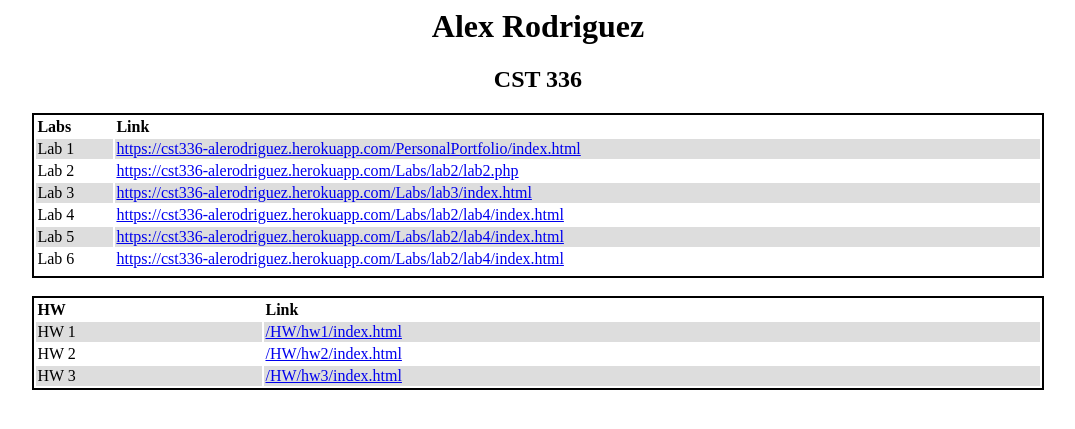
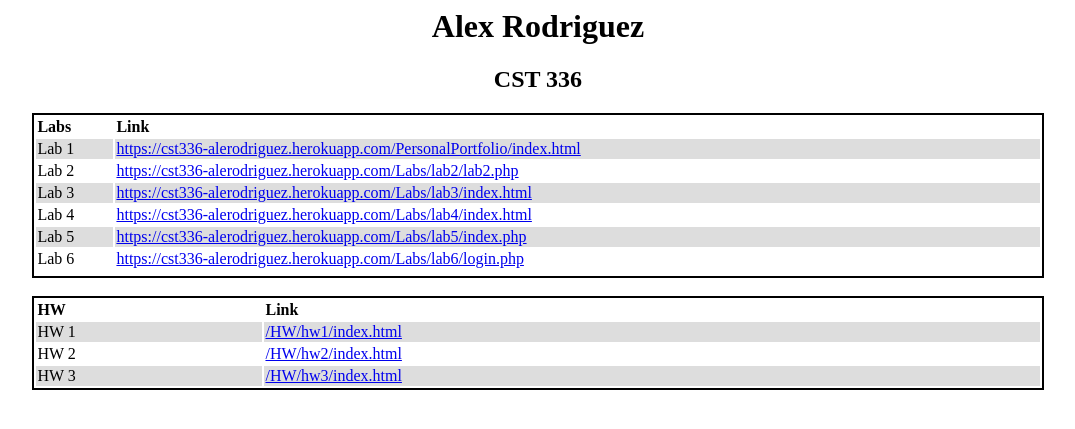
Before and after one commit to alerodriguezz/cst336, a PHP site: page / in a window 1280 px wide. Shown: the top 429 px of the page, without its empty margins (102-1177 px from the left). Run offline with PHP 8.4, Linux system fonts and the light colour scheme.

Commit message:
link updates

```diff
--- a/index.php
+++ b/index.php
@@ -55,18 +55,18 @@
             </tr>
                <tr>
                 <td>Lab 4</td>
-                    <td> <a target="_blank" href="https://cst336-alerodriguez.herokuapp.com/Labs/lab4/index.html">https://cst336-alerodriguez.herokuapp.com/Labs/lab2/lab4/index.html</a></a></td>
+                    <td> <a target="_blank" href="https://cst336-alerodriguez.herokuapp.com/Labs/lab4/index.html">https://cst336-alerodriguez.herokuapp.com/Labs/lab4/index.html</a></a></td>
 
             </tr>
                <tr>
                 <td>Lab 5</td>
-                    <td> <a target="_blank" href="https://cst336-alerodriguez.herokuapp.com/Labs/lab5/index.php">https://cst336-alerodriguez.herokuapp.com/Labs/lab2/lab4/index.html</a></a></td>
+                    <td> <a target="_blank" href="https://cst336-alerodriguez.herokuapp.com/Labs/lab5/index.php">https://cst336-alerodriguez.herokuapp.com/Labs/lab5/index.php</a></a></td>
 
             </tr>
 
                <tr>
                 <td>Lab 6</td>
-                    <td> <a target="_blank" href="https://cst336-alerodriguez.herokuapp.com/Labs/lab6/login.php">https://cst336-alerodriguez.herokuapp.com/Labs/lab2/lab4/index.html</a></a></td>
+                    <td> <a target="_blank" href="https://cst336-alerodriguez.herokuapp.com/Labs/lab6/login.php">https://cst336-alerodriguez.herokuapp.com/Labs/lab6/login.php</a></a></td>
              </tr>
 
         </table>
```
